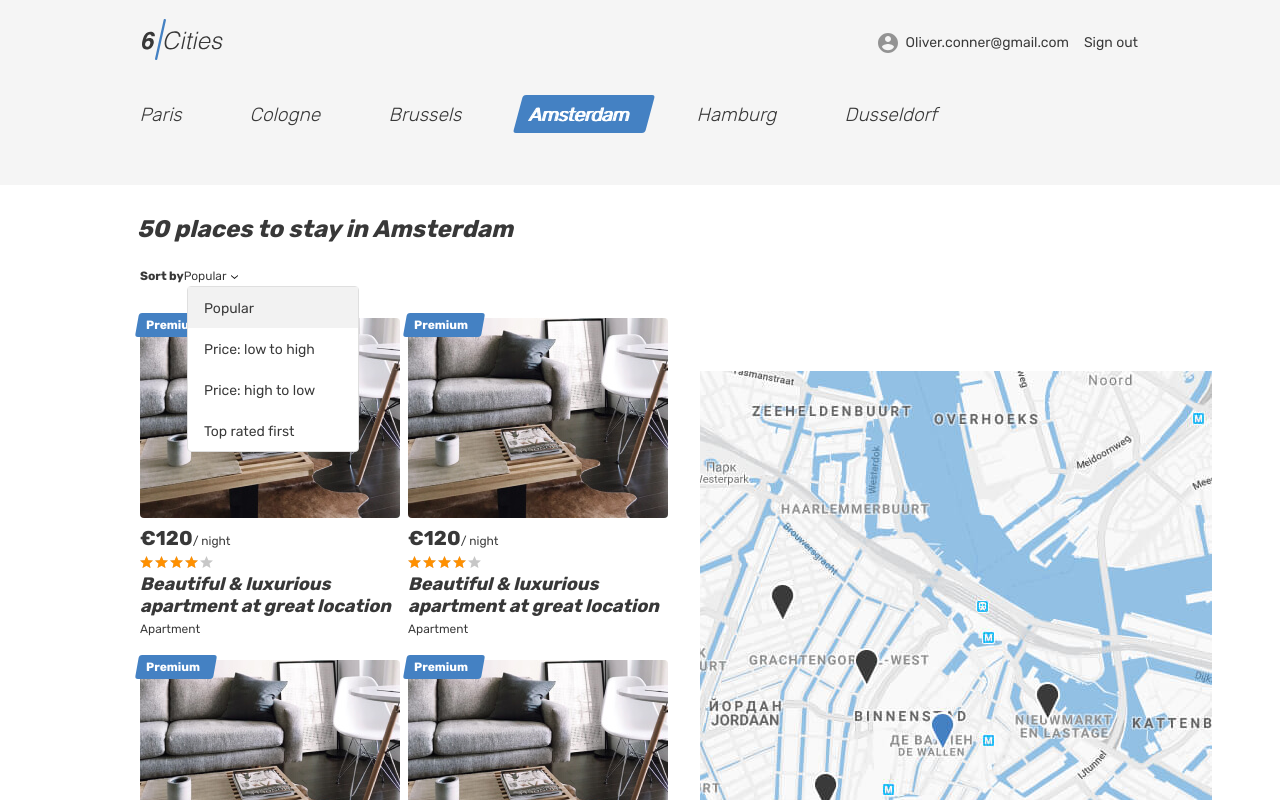
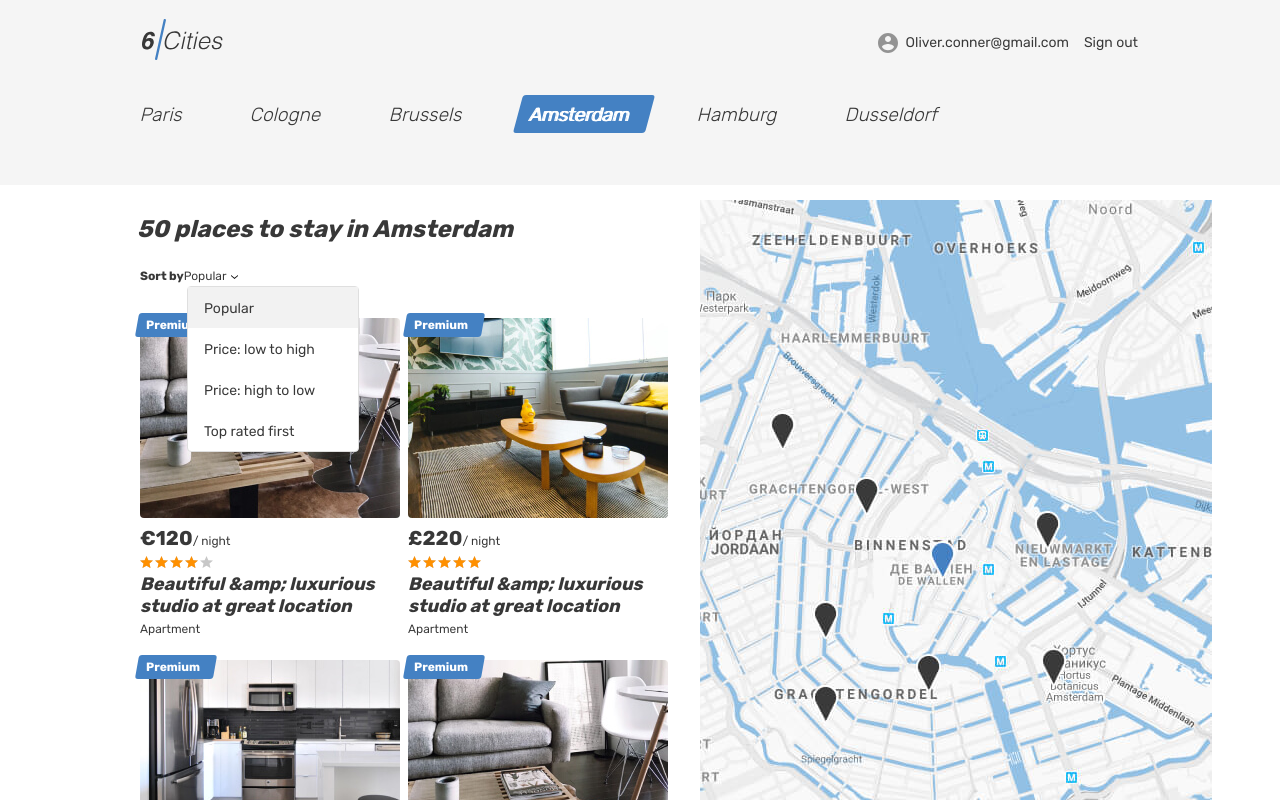
Before and after one commit to htmlacademy-react/2225799-six-cities-simple-11, a React (Create React App) app in the folder project/: page / in a window 1280 px wide. Shown: the top 800 px of the page. Built offline with nearby package versions, Linux system fonts and the light colour scheme.

Commit message:
пункты задания 1-7

```diff
--- a/project/src/components/app/app.tsx
+++ b/project/src/components/app/app.tsx
@@ -4,18 +4,20 @@ import MainPage from '../../pages/main-page/main-page';
 import Login from '../../pages/login/login';
 import Room from '../../pages/offer/offer';
 import Page404 from '../../pages/404-page/404-page';
+import {Offers} from '../../types/offer';
 
 type AppScreenProps = {
   placesFound: number;
+  offers: Offers;
 }
 
-function App({placesFound}:AppScreenProps): JSX.Element {
+function App({placesFound, offers}:AppScreenProps): JSX.Element {
   return(
     <BrowserRouter>
       <Routes>
         <Route
           path={AppRoute.Root}
-          element={<MainPage placesFound={placesFound} />}
+          element={<MainPage placesFound={placesFound} offers={offers} />}
         />
         <Route
           path={AppRoute.Login}
--- a/project/src/components/card/card.tsx
+++ b/project/src/components/card/card.tsx
@@ -1,33 +1,54 @@
+import {MouseEvent} from 'react';
+import {Offer} from '../../types/offer';
 
-function Card(): JSX.Element {
+type CardProps = {
+  offer: Offer;
+  handleMouseEnter: (offer: Offer) => void;
+  handleMouseLeave: () => void;
+}
+
+function Card({offer, handleMouseEnter, handleMouseLeave}: CardProps): JSX.Element {
+  const starsWidth = ((Math.floor(offer.rating ) / 5) * 100).toString().concat('%');
+  // const handleMouseover = (e) => {
+  //   activeCard = offer.id;
+  // };
+
   return(
-    <article className="cities__card place-card">
-      <div className="place-card__mark">
-        <span>Premium</span>
-      </div>
+    <article
+      className="cities__card place-card"
+      onMouseEnter={(event: MouseEvent<HTMLElement>) => {handleMouseEnter(offer);}}
+      onMouseLeave={handleMouseLeave}
+    >
+      {offer.isPremium
+        ?
+        <div className="place-card__mark">
+          <span>Premium</span>
+        </div>
+        :
+        ''}
       <div className="cities__image-wrapper place-card__image-wrapper">
         <a href="/">
-          <img className="place-card__image" src="../img/apartment-01.jpg" width="260" height="200" alt="Place"/>
+          <img className="place-card__image" src={offer.thumbImage} width="260" height="200" alt="Place"/>
         </a>
       </div>
       <div className="place-card__info">
         <div className="place-card__price-wrapper">
           <div className="place-card__price">
-            <b className="place-card__price-value">&euro;120</b>
-            <span className="place-card__price-text">&#47;&nbsp;night</span>
+            <b className="place-card__price-value">{offer.price.currency}{offer.price.value}</b>
+            <span className="place-card__price-text">&#47;&nbsp;{offer.price.text}</span>
           </div>
 
         </div>
         <div className="place-card__rating rating">
           <div className="place-card__stars rating__stars">
-            <span style={{width: '80%'}}></span>
+            <span style={{width: starsWidth}}></span>
             <span className="visually-hidden">Rating</span>
           </div>
         </div>
         <h2 className="place-card__name">
-          <a href="/">Beautiful &amp; luxurious apartment at great location</a>
+          <a href="/">{offer.name}</a>
         </h2>
-        <p className="place-card__type">Apartment</p>
+        <p className="place-card__type">{offer.features.entire}</p>
       </div>
     </article>
   );
--- /dev/null
+++ b/project/src/components/cards-list/cards-list.tsx
@@ -0,0 +1,36 @@
+import {useState} from 'react';
+import Card from '../../components/card/card';
+import {Offers, Offer} from '../../types/offer';
+
+
+type CardsListProps = {
+  offers: Offers;
+}
+
+function CardsList({offers}: CardsListProps): JSX.Element {
+
+  const [activeCard, setActiveCard] = useState<string | number>();
+  const handleMouseEnter = (offer: Offer) => {
+    setActiveCard(offer.id);
+  };
+
+  const handleMouseLeave = () => {
+    setActiveCard('');
+  };
+
+  const temp = activeCard ? activeCard?.toString() : '';
+
+  return(
+    <div className={`cities__places-list places__list tabs__content ${temp}`}>
+      {offers.map((offer) => {
+        const keyValue = offer.id;
+
+        return(
+          <Card offer={offer} key ={keyValue} handleMouseEnter={handleMouseEnter} handleMouseLeave={handleMouseLeave}/>
+        );
+      })}
+    </div>
+  );
+}
+
+export default CardsList;
--- a/project/src/index.tsx
+++ b/project/src/index.tsx
@@ -1,6 +1,7 @@
 import React from 'react';
 import ReactDOM from 'react-dom/client';
 import App from './components/app/app';
+import {offers} from './mocks/offers';
 
 const Setting = {
   PlacesFound: 50,
@@ -12,6 +13,9 @@ const root = ReactDOM.createRoot(
 
 root.render(
   <React.StrictMode>
-    <App placesFound = {Setting.PlacesFound}/>
+    <App
+      placesFound = {Setting.PlacesFound}
+      offers={offers}
+    />
   </React.StrictMode>,
 );
--- /dev/null
+++ b/project/src/mocks/offers.ts
@@ -0,0 +1,205 @@
+import {Offers} from '../types/offer';
+import {AVATAR_URL, Currency} from '../const';
+
+export const offers: Offers = [
+  {
+    id: 'offer1',
+    location: {
+      city: 'Amsterdam',
+      longitude: 52.382452,
+      latitude: 4.839064,
+    },
+    thumbImage: 'img/apartment-01.jpg',
+    images: [
+      'img/apartment-01.jpg',
+      'img/apartment-02.jpg',
+      'img/apartment-03.jpg',
+      'img/apartment-01.jpg',
+      'img/apartment-01.jpg',
+    ],
+    isPremium: true,
+    name: 'Beautiful &amp; luxurious studio at great location',
+    rating: 4.8,
+    features:
+      {
+        entire: 'Apartment',
+        bedrooms: 3,
+        maxAdults: 4,
+      },
+    price: {
+      value: 120,
+      currency: Currency.EUR,
+      text: 'night'
+    },
+    inside: [
+      'Wi-Fi', 'Washing machine', 'Towels', 'Heating', 'Coffee machine', 'Baby seat', 'Kitchen', 'Dishwasher', 'Cabel TV', 'Fridge'
+    ],
+    host: {
+      avatar: `${AVATAR_URL}?rnd=${Math.random()}`,
+      name: 'Angelina',
+      status: 'Pro',
+    },
+    description: [
+      'A quiet cozy and picturesque that hides behind a a river by the unique lightness of Amsterdam. The building is green and from 18th century.',
+      'An independent House, strategically located between Rembrand Square and National Opera, but where the bustle of the city comes to rest in this alley flowery and colorful.'
+    ],
+    reviews: [
+      {
+        id: 22,
+        user: {
+          avatar: `${AVATAR_URL}?rnd=${Math.random()}`,
+          name: 'Max',
+        },
+        rating: 4,
+        text: 'A quiet cozy and picturesque that hides behind a a river by the unique lightness of Amsterdam. The building is green and from 18th century.',
+        date: 'Wed Oct 26 2022 11:30:59 GMT+0200 (Central European Summer Time)',
+      }
+    ],
+  },
+  {
+    id: 'offer2',
+    location: {
+      city: 'Cologne',
+      longitude: 50.948294,
+      latitude: 6.943851,
+    },
+    thumbImage: 'img/apartment-02.jpg',
+    images: [
+      'img/apartment-02.jpg',
+      'img/apartment-01.jpg',
+      'img/apartment-03.jpg',
+      'img/apartment-01.jpg',
+      'img/apartment-01.jpg',
+    ],
+    isPremium: true,
+    name: 'Beautiful &amp; luxurious studio at great location',
+    rating: 5,
+    features:
+      {
+        entire: 'Apartment',
+        bedrooms: 4,
+        maxAdults: 4,
+      },
+    price: {
+      value: 220,
+      currency: Currency.GBP,
+      text: 'night'
+    },
+    inside: [
+      'Wi-Fi', 'Towels', 'Heating', 'Coffee machine', 'Baby seat', 'Kitchen', 'Dishwasher', 'Cabel TV', 'Fridge'
+    ],
+    host: {
+      avatar: `${AVATAR_URL}?rnd=${Math.random()}`,
+      name: 'Patrick',
+    },
+    description: [
+      'Lorem ipsum dolor sit amet, consectetur adipiscing elit, sed do eiusmod tempor incididunt ut labore et dolore magna aliqua. Ut enim ad minim veniam, quis nostrud exercitation ullamco laboris nisi ut aliquip ex ea commodo consequat. ',
+      ' Duis aute irure dolor in reprehenderit in voluptate velit esse cillum dolore eu fugiat nulla pariatur.'
+    ],
+    reviews: [
+      {
+        id: 2,
+        user: {
+          avatar: `${AVATAR_URL}?rnd=${Math.random()}`,
+          name: 'Mary',
+        },
+        rating: 5,
+        text: 'Sed ut perspiciatis unde omnis iste natus error sit voluptatem accusantium doloremque laudantium, totam rem aperiam, eaque ipsa quae ab illo inventore veritatis et quasi architecto beatae vitae dicta sunt explicabo.',
+        date: 'Wed Jan 26 2022 03:00:00 GMT+0300 (Central European Summer Time)',
+      }
+    ],
+  },
+  {
+    id: 'offer3',
+    location: {
+      city: 'Brussels',
+      longitude: 50.850528,
+      latitude: 4.351544,
+    },
+    thumbImage: 'img/apartment-03.jpg',
+    images: [
+      'img/apartment-03.jpg',
+      'img/apartment-02.jpg',
+      'img/apartment-03.jpg',
+      'img/apartment-01.jpg',
+      'img/apartment-01.jpg',
+    ],
+    isPremium: true,
+    name: 'Luxurious studio at great location',
+    rating: 5,
+    features:
+      {
+        entire: 'Private place',
+        bedrooms: 2,
+        maxAdults: 2,
+      },
+    price: {
+      value: 100,
+      currency: Currency.EUR,
+      text: 'night'
+    },
+    inside: [
+      'Wi-Fi', 'Towels', 'Coffee machine', 'Baby seat', 'Kitchen', 'Dishwasher', 'Cabel TV', 'Fridge'
+    ],
+    host: {
+      avatar: `${AVATAR_URL}?rnd=${Math.random()}`,
+      name: 'Dan',
+    },
+    description: [
+      'Ut enim ad minim veniam, quis nostrud exercitation ullamco laboris nisi ut aliquip ex ea commodo consequat. '
+    ],
+  },
+  {
+    id: 'offer4',
+    location: {
+      city: 'Hamburg',
+      longitude: 53.552700,
+      latitude: 10.001267,
+    },
+    thumbImage: 'img/apartment-01.jpg',
+    images: [
+      'img/apartment-03.jpg',
+      'img/apartment-01.jpg',
+      'img/apartment-02.jpg',
+      'img/apartment-01.jpg',
+      'img/apartment-01.jpg',
+    ],
+    isPremium: true,
+    name: 'Great location',
+    rating: 3.6,
+    features:
+      {
+        entire: 'Private place',
+        bedrooms: 1,
+        maxAdults: 2,
+      },
+    price: {
+      value: 130,
+      currency: Currency.GBP,
+      text: 'night'
+    },
+    inside: [
+      'Wi-Fi', 'Towels', 'Heating', 'Coffee machine', 'Baby seat', 'Kitchen', 'Dishwasher', 'Cabel TV', 'Fridge'
+    ],
+    host: {
+      avatar: `${AVATAR_URL}?rnd=${Math.random()}`,
+      name: 'John',
+    },
+    description: [
+      'Lorem ipsum dolor sit amet, consectetur adipiscing elit, sed do eiusmod tempor incididunt ut labore et dolore magna aliqua. Ut enim ad minim veniam, quis nostrud exercitation ullamco laboris nisi ut aliquip ex ea commodo consequat. ',
+      ' Duis aute irure dolor in reprehenderit in voluptate velit esse cillum dolore eu fugiat nulla pariatur.'
+    ],
+    reviews: [
+      {
+        id: 2,
+        user: {
+          avatar: `${AVATAR_URL}?rnd=${Math.random()}`,
+          name: 'Mary',
+        },
+        rating: 5,
+        text: 'Sed ut perspiciatis unde omnis iste natus error sit voluptatem accusantium doloremque laudantium, totam rem aperiam, eaque ipsa quae ab illo inventore veritatis et quasi architecto beatae vitae dicta sunt explicabo.',
+        date: 'Wed Jan 26 2022 03:00:00 GMT+0300 (Central European Summer Time)',
+      }
+    ],
+  },
+];
--- a/project/src/pages/main-page/main-page.tsx
+++ b/project/src/pages/main-page/main-page.tsx
@@ -1,11 +1,13 @@
-import Card from '../../components/card/card';
+import CardsList from '../../components/cards-list/cards-list';
 import Logo from '../../components/logo/logo';
+import {Offers} from '../../types/offer';
 
 type MainPageProps = {
   placesFound: number;
+  offers: Offers;
 }
 
-function MainPage({placesFound}: MainPageProps): JSX.Element {
+function MainPage({placesFound, offers}: MainPageProps): JSX.Element {
   return (
     <>
       <header className="header">
@@ -91,13 +93,7 @@ function MainPage({placesFound}: MainPageProps): JSX.Element {
                   <li className="places__option" tabIndex={0}>Top rated first</li>
                 </ul>
               </form>
-              <div className="cities__places-list places__list tabs__content">
-                <Card/>
-                <Card/>
-                <Card/>
-                <Card/>
-                <Card/>
-              </div>
+              <CardsList offers={offers}/>
             </section>
             <div className="cities__right-section">
               <section className="cities__map map"></section>
--- /dev/null
+++ b/project/src/types/offer.ts
@@ -0,0 +1,49 @@
+export type Features = {
+  entire: string;
+  bedrooms: number;
+  maxAdults: number;
+};
+
+export type Price = {
+  value: number;
+  currency: string;
+  text: string;
+};
+
+export type User = {
+  avatar: string;
+  name: string;
+  status?: string;
+};
+
+export type Review = {
+  id: string | number;
+  user: User;
+  rating: number;
+  text: string;
+  date: string;
+};
+
+export type Location = {
+  city: string;
+  longitude: number;
+  latitude: number;
+};
+
+export type Offer = {
+  id: string | number;
+  location: Location;
+  thumbImage: string;
+  images: string[];
+  isPremium: boolean;
+  name: string;
+  rating: number;
+  features: Features;
+  price: Price;
+  inside: string[];
+  host: User;
+  description: string[];
+  reviews?: Review[];
+};
+
+export type Offers = Offer[];
```
Also changed, not shown: project/src/const.ts (+8 -0 lines).
